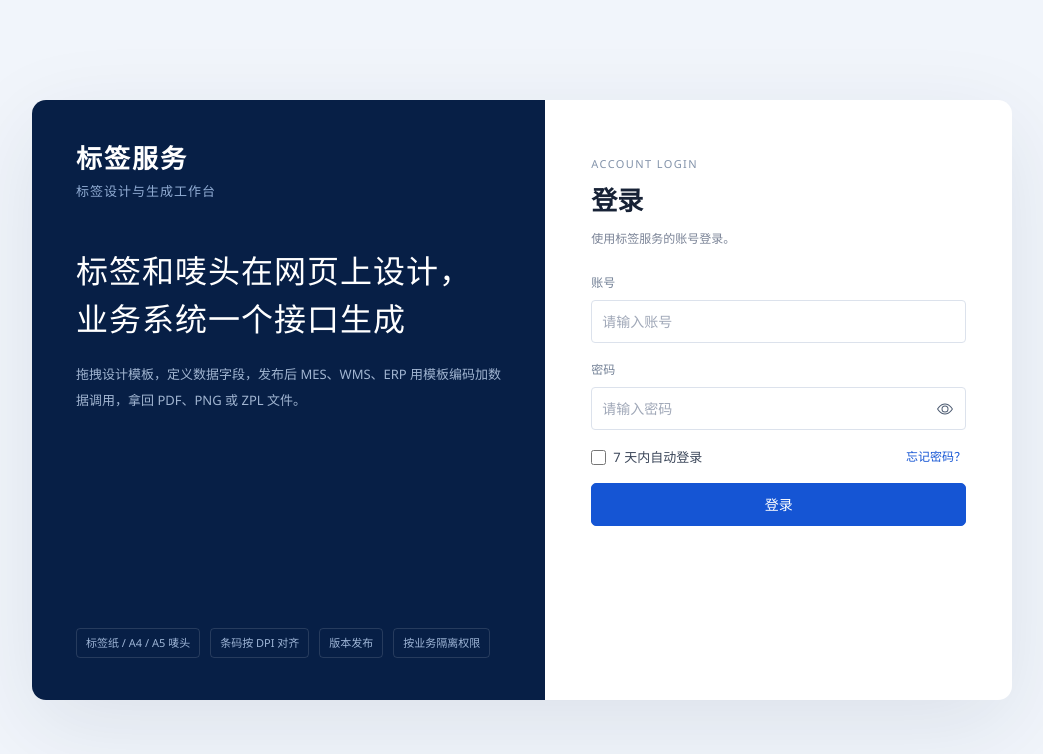
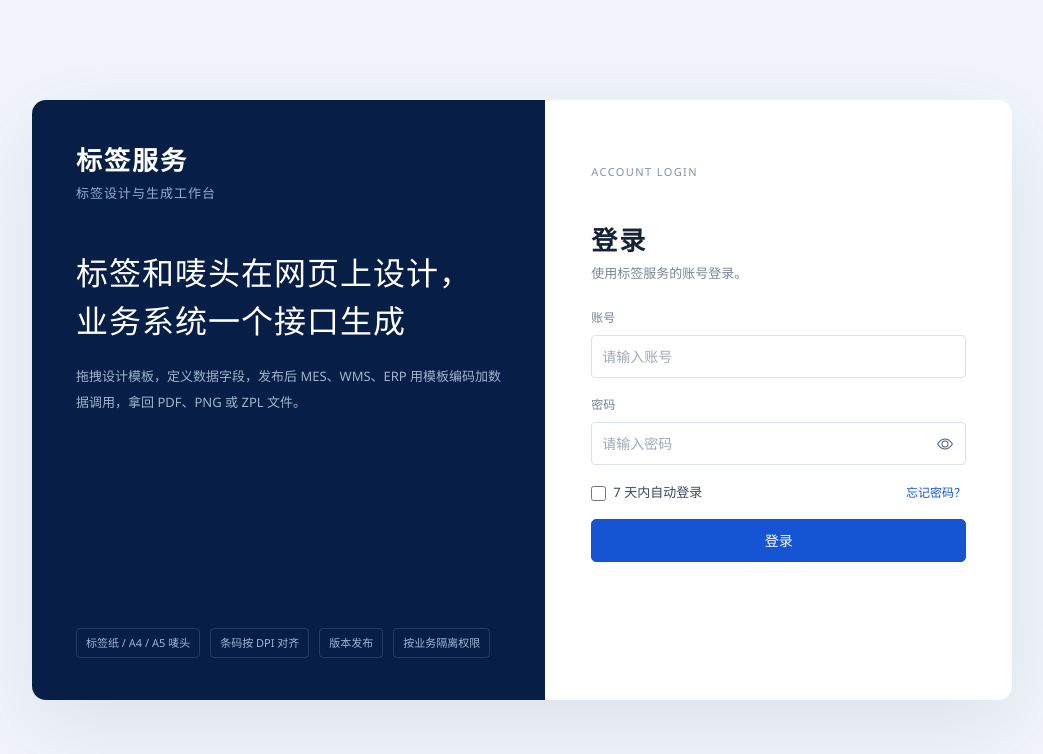
Before and after one commit to bearbrick/LabelService, a Vue app in the folder frontend/: page / in a window 1280 px wide. Shown: the top 754 px of the page, without its empty margins (118-1161 px from the left). Built offline with nearby package versions, Linux system fonts and the light colour scheme; no server answers.

Commit message:
fix(frontend): align the login brand rows with the login form (T-044)
Co-Authored-By: Claude Opus 5.5 <noreply@anthropic.com>

```diff
--- a/frontend/src/system.css
+++ b/frontend/src/system.css
@@ -29,9 +29,20 @@
 
 .login-product b { font-size: 26px; font-weight: 600; line-height: 1.3; letter-spacing: 2px; color: #fff; overflow-wrap: anywhere; }
 
-.login-product span { font-size: 13px; letter-spacing: 1px; color: #91acd3; }
+.login-product span { font-size: 13px; line-height: 1.5; letter-spacing: 1px; color: #91acd3; }
 
 .login-brand .eyebrow { color: #91acd3; letter-spacing: 2px; font-size: 12px; }
+
+/* 登录页左右两栏对齐：上边距一样；第一行（Logo 卡片 / ACCOUNT LOGIN）都是 56px 高、垂直居中；第二行（系统名称 / 登录）字号和行高一样；第三行（副标题 / 说明）一样 */
+@media (min-width: 860px) {
+  .login-intro, .login-form { padding-top: 44px; }
+
+  .login-brand > .eyebrow, .login-form > .eyebrow { height: 56px; display: flex; align-items: center; }
+
+  .login-form h2 { font-size: 26px; line-height: 1.3; letter-spacing: 2px; margin: 24px 0 6px; }
+
+  .login-form > p { font-size: 13px; line-height: 1.5; }
+}
 
 .login-brand.compact { gap: 10px; margin-bottom: 4px; }
 
```
